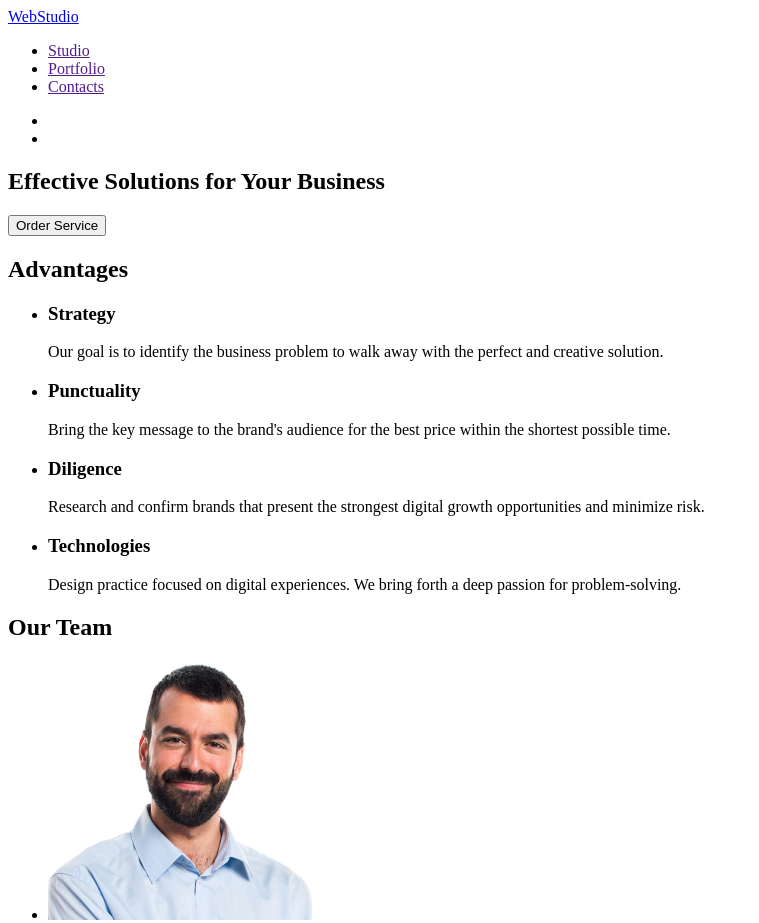
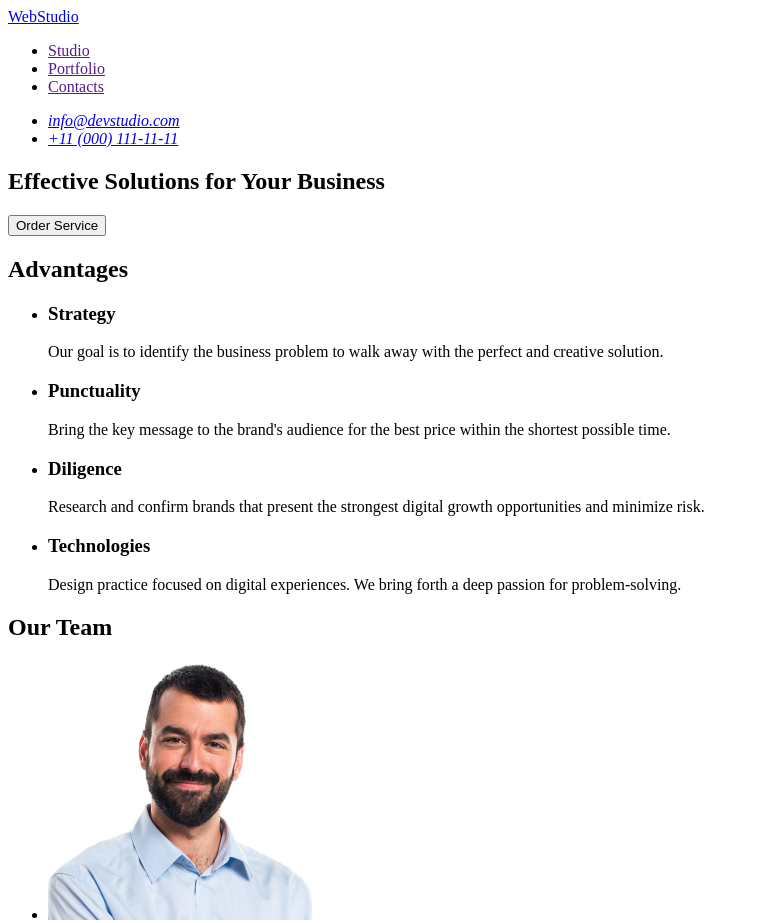
Before and after one commit to Liubjchka/goit-markup-hw-01, a plain HTML site: page index.html in a window 1280 px wide. Shown: the top 923 px of the page, without its empty margins (0-759 px from the left). Drawn offline with Linux system fonts and the light colour scheme.

Commit message:
add index.html

```diff
--- a/index.html
+++ b/index.html
@@ -21,8 +21,8 @@
 
         <address>
             <ul>
-                <li><a href="info@devstudio.com" alt="info@devstudio.com"></a></li>
-                <li><a href="+11(000)111-11-11" alt="+11 (000) 111-11-11"></a></li>
+                <li><a href="info@devstudio.com">info@devstudio.com</a></li>
+                <li><a href="+11(000)111-11-11">+11 (000) 111-11-11</a></li>
             </ul>
         </address>
 
```
